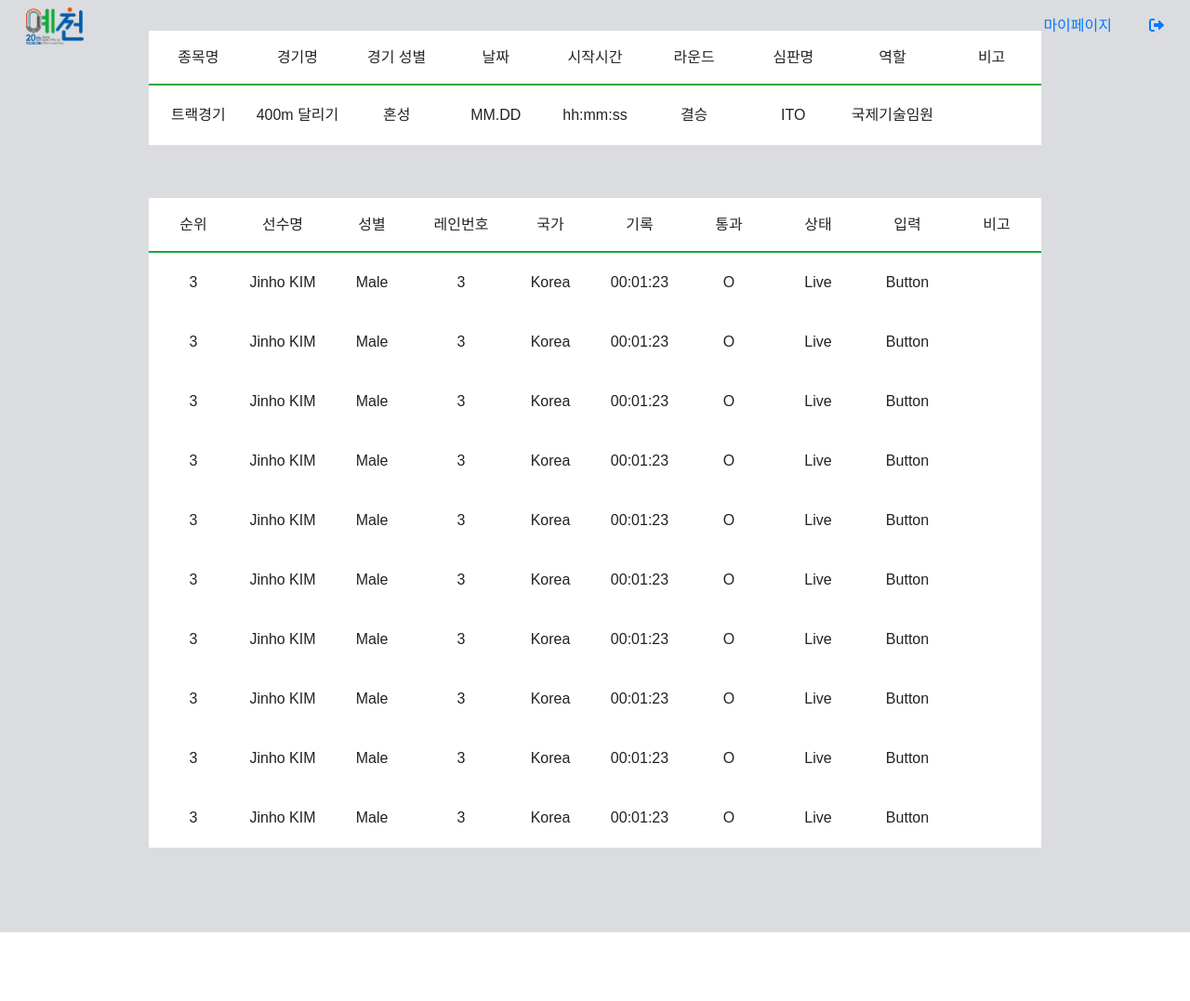
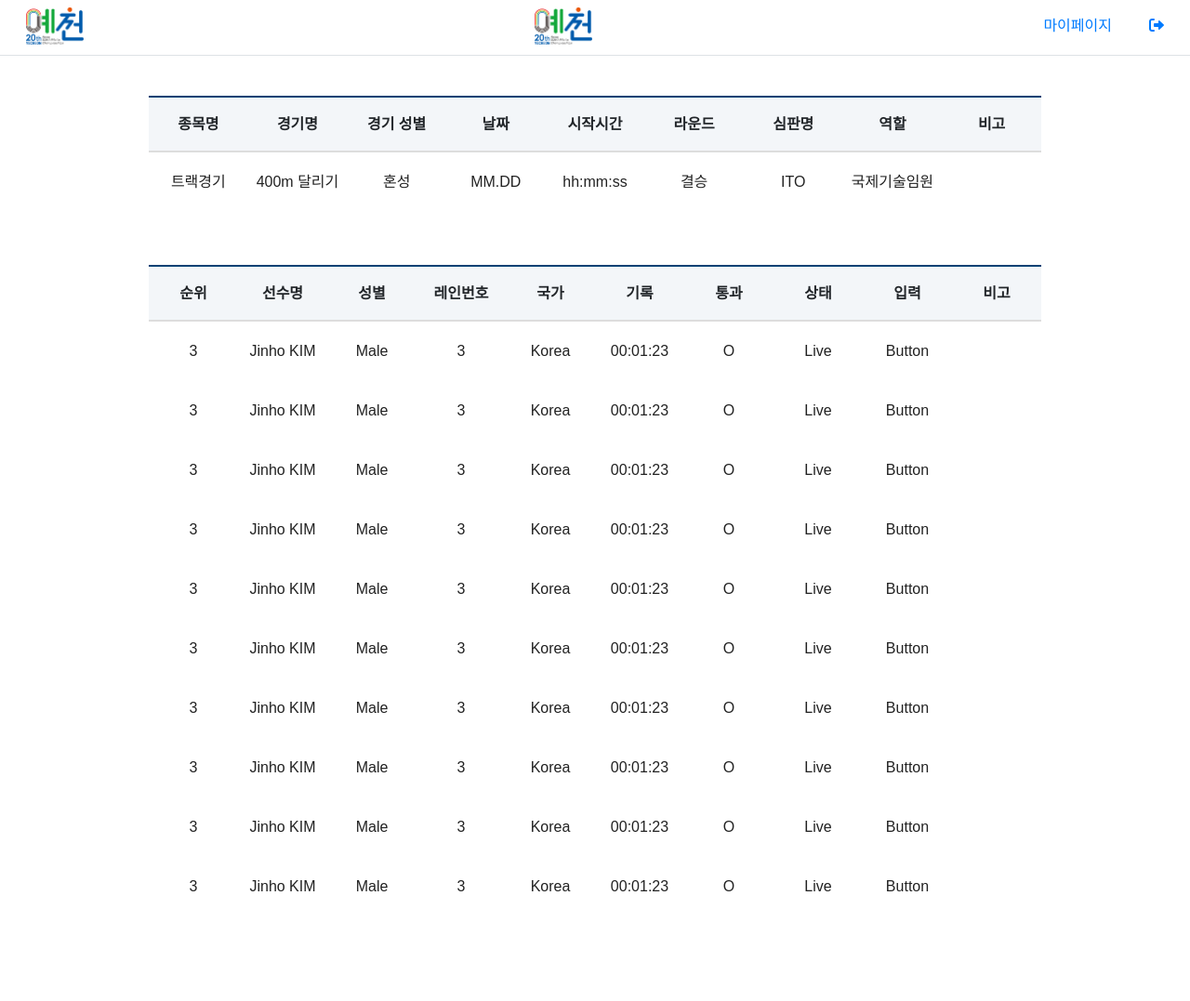
Before and after one commit to vanillacake369/u20_tablet, a PHP site: page /judge_view_result.php in a window 1280 px wide. Shown: the whole page at 93% size. Before the commit the page ends 1003 px from the top, so only its background shows below. Run offline with PHP 8.4, Linux system fonts and the light colour scheme.

Commit message:
feat: 태블릿 UI 1차 디자인 구현완료

```diff
--- a/etc/tb/Table_Responsive_v2/css/main.css
+++ b/etc/tb/Table_Responsive_v2/css/main.css
@@ -1,3 +1,36 @@
+/* Global */
+:root {
+  /* color */
+  --color-white: #ffffff;
+  --color-light-white: #dee2e6;
+  --color-dark-white: #bdbdbd;
+  --color-grey: #616161;
+  --color-light-grey: #7c7979;
+  --color-dark-grey: #444444;
+  --color-black: #495057;
+  --color-black-a: rgba(0, 0, 0, 0.5);
+  --color-blue: #25a0e2;
+  --color-sky: #79cdfc;
+  --color-light-blue: #f6f8fa;
+
+  /* Font size */
+  --font-big: 48px;
+  --font-large: 32px;
+  --font-medium: 24px;
+  --font-regular: 20px;
+  --font-small: 16px;
+  --font-micro: 14px;
+
+  /* Font weight */
+  --weight-bold: 700;
+  --weight-semi-bold: 600;
+  --weight-regular: 400;
+  --weight-thin: 100;
+
+  /* border Size */
+  --size-border-radius: 4px;
+}
+
 /*//////////////////////////////////////////////////////////////////
 [ FONT ]*/
 
@@ -106,7 +139,6 @@ iframe {
 }
 
 header {
-  position: fixed;
   width: 100%;
   height: 60px;
   background-color: var(--color-white);
@@ -153,18 +185,25 @@ header > div ul.navbar > li {
 }
 
 .wrap-table100 table {
+  border-collapse: collapse;
+  margin-top: 10px;
+  padding: 0;
+  width: 100%;
   table-layout: fixed;
-  width: 100%;
+  border-top: 2px solid #024274;
   text-align: center;
 }
 .wrap-table100 th {
-  background: #fff;
+  background: #f3f6f9;
   border: 0;
-  border-bottom: 0.14rem solid #15a93c;
+  border-bottom: 0.14rem solid #ddd;
+  /* border-bottom: 0.14rem solid #15a93c; */
   padding: 1.0714285714rem 0 1rem;
   vertical-align: middle;
   text-align: center;
-  font-weight: 100;
+  font-size: 1em;
+  font-weight: bold;
+  white-space: nowrap;
 }
 .wrap-table100 td {
   padding: 20px 0;
@@ -188,12 +227,12 @@ header > div ul.navbar > li {
 .container-table100 {
   width: 100%;
   min-height: 100vh;
-  background: #dbdcdf;
+  /* background: #dbdcdf; */
   display: -webkit-box;
   display: -webkit-flex;
   display: -moz-box;
   display: -ms-flexbox;
-  display: flex;
+  /* display: flex; */
   align-items: center;
   justify-content: center;
   flex-wrap: wrap;
--- a/etc/tb/Table_Responsive_v2/header.php
+++ b/etc/tb/Table_Responsive_v2/header.php
@@ -3,6 +3,12 @@
 <header>
     <div>
         <ul class="navbar">
+            <li class="logo">
+                <a href="judge_view_schedule.php"><img src="./img/logo.png
+                " alt="Logo" class="logo_img" /></a>
+            </li>
+        </ul>
+        <ul class="navbar middle">
             <li class="logo">
                 <a href="judge_view_schedule.php"><img src="./img/logo.png
                 " alt="Logo" class="logo_img" /></a>
```
